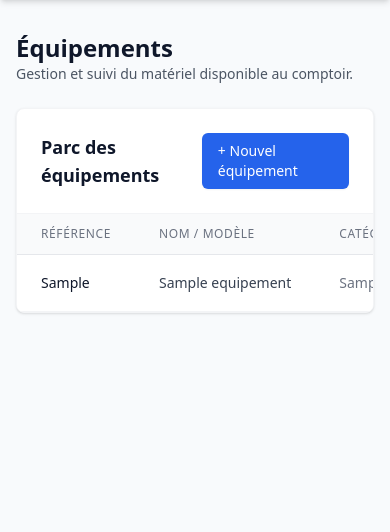
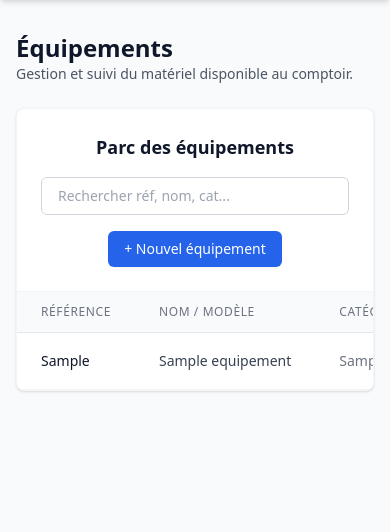
Before and after one commit to tsalajunior/rent-tech-application, a Django app: page /equipements/ in a window 390 px wide. Shown: the part 64-596 px from the top of the page. Run offline with Django 5.2, Linux system fonts and the light colour scheme; a user stored in the database is signed in; tables that the repository leaves empty hold one stand-in row (values such as "Sample post"); some libraries are stand-ins or nearby versions.

Commit message:
pagination & recherche dynamique

```diff
--- /dev/null
+++ b/core/templates/core/molecules/pagination.html
@@ -0,0 +1,53 @@
+{% if equipements.has_other_pages %}
+<div class="flex items-center justify-between border-t border-gray-200 bg-white px-6 py-3 rounded-b-lg">
+    <!-- Version mobile -->
+    <div class="flex flex-1 justify-between sm:hidden">
+        {% if equipements.has_previous %}
+        <a href="?page={{ equipements.previous_page_number }}{% if query %}&q={{ query }}{% endif %}"
+            class="relative inline-flex items-center rounded-md border border-gray-300 bg-white px-4 py-2 text-sm font-medium text-gray-700 hover:bg-gray-50">Précédent</a>
+        {% endif %}
+        {% if equipements.has_next %}
+        <a href="?page={{ equipements.next_page_number }}{% if query %}&q={{ query }}{% endif %}"
+            class="relative ml-3 inline-flex items-center rounded-md border border-gray-300 bg-white px-4 py-2 text-sm font-medium text-gray-700 hover:bg-gray-50">Suivant</a>
+        {% endif %}
+    </div>
+
+    <!-- Version Desktop -->
+    <div class="hidden sm:flex sm:flex-1 sm:items-center sm:justify-between">
+        <div>
+            <p class="text-sm text-gray-700">
+                Affichage de <span class="font-semibold text-renttech-dark">{{ equipements.start_index }}</span> à <span
+                    class="font-semibold text-renttech-dark">{{ equipements.end_index }}</span> sur <span
+                    class="font-semibold text-renttech-dark">{{ equipements.paginator.count }}</span> résultats
+            </p>
+        </div>
+        <div>
+            <nav class="isolate inline-flex -space-x-px rounded-md shadow-sm" aria-label="Pagination">
+                <!-- Bouton Précédent -->
+                {% if equipements.has_previous %}
+                <a href="?page={{ equipements.previous_page_number }}{% if query %}&q={{ query }}{% endif %}"
+                    class="relative inline-flex items-center rounded-l-md px-3 py-2 text-gray-400 ring-1 ring-inset ring-gray-300 hover:bg-gray-50 focus:z-20">
+                    <span class="sr-only">Précédent</span>
+                    &larr; Précédent
+                </a>
+                {% endif %}
+
+                <!-- Indicateur de page courante -->
+                <span
+                    class="relative inline-flex items-center px-4 py-2 text-sm font-semibold text-renttech-dark ring-1 ring-inset ring-gray-300 bg-gray-50">
+                    Page {{ equipements.number }} / {{ equipements.paginator.num_pages }}
+                </span>
+
+                <!-- Bouton Suivant -->
+                {% if equipements.has_next %}
+                <a href="?page={{ equipements.next_page_number }}{% if query %}&q={{ query }}{% endif %}"
+                    class="relative inline-flex items-center rounded-r-md px-3 py-2 text-gray-400 ring-1 ring-inset ring-gray-300 hover:bg-gray-50 focus:z-20">
+                    <span class="sr-only">Suivant</span>
+                    Suivant &rarr;
+                </a>
+                {% endif %}
+            </nav>
+        </div>
+    </div>
+</div>
+{% endif %}
--- a/core/templates/core/organisms/equipment_table.html
+++ b/core/templates/core/organisms/equipment_table.html
@@ -1,13 +1,27 @@
 <div class="bg-white shadow rounded-lg overflow-hidden border border-gray-100">
-    <div class="p-6 border-b border-gray-100 flex justify-between items-center">
+    <!-- En-tête avec barre de recherche dynamique et bouton d'ajout -->
+    <div class="p-6 border-b border-gray-100 flex flex-col md:flex-row justify-between items-center gap-4">
         <h2 class="text-lg font-bold text-renttech-dark">Parc des équipements</h2>
-        <!-- Bouton d'ajout d'un nouvel équipement -->
+
+        <!-- Formulaire de recherche dynamique -->
+        <form method="GET" action="" id="searchForm" class="flex items-center gap-2 w-full md:w-auto">
+            <input type="text" name="q" id="searchInput" value="{{ query }}" placeholder="Rechercher réf, nom, cat..."
+                class="px-4 py-2 border border-gray-300 rounded-md text-sm focus:ring-2 focus:ring-renttech-primary focus:outline-none w-full md:w-72"
+                autocomplete="off">
+            {% if query %}
+            <a href="{% url 'core:liste_equipements' %}"
+                class="text-gray-500 hover:text-gray-700 text-xs underline whitespace-nowrap">Réinitialiser</a>
+            {% endif %}
+        </form>
+
+        <!-- Bouton Nouvel équipement -->
         <a href="#"
-            class="bg-renttech-primary hover:opacity-90 text-white px-4 py-2 rounded-md text-sm font-medium transition shadow-sm">
+            class="bg-renttech-primary hover:opacity-90 text-white px-4 py-2 rounded-md text-sm font-medium transition shadow-sm whitespace-nowrap">
             + Nouvel équipement
         </a>
     </div>
 
+    <!-- Tableau -->
     <div class="overflow-x-auto">
         <table class="min-w-full divide-y divide-gray-200">
             <thead class="bg-gray-50">
@@ -18,7 +32,9 @@
                     <th scope="col"
                         class="px-6 py-3 text-left text-xs font-medium text-gray-500 uppercase tracking-wider">Nom /
                         Modèle</th>
-                    <th scope="col" class="px-6 py-3 text-left text-xs font-medium text-gray-500 uppercase tracking-wider">Catégorie</th>
+                    <th scope="col"
+                        class="px-6 py-3 text-left text-xs font-medium text-gray-500 uppercase tracking-wider">Catégorie
+                    </th>
                     <th scope="col"
                         class="px-6 py-3 text-left text-xs font-medium text-gray-500 uppercase tracking-wider">Agence
                     </th>
@@ -37,12 +53,31 @@
                 {% endfor %}
                 {% else %}
                 <tr>
-                    <td colspan="5" class="px-6 py-10 text-center text-sm text-gray-500">
-                        Aucun équipement trouvé pour votre agence.
+                    <td colspan="6" class="px-6 py-12 text-center text-sm text-gray-500">
+                        Aucun équipement trouvé {% if query %} pour la recherche "<span class="font-semibold">{{ query
+                            }}</span>"{% endif %}.
                     </td>
                 </tr>
                 {% endif %}
             </tbody>
         </table>
     </div>
+
+    <!-- Pagination -->
+    {% include 'core/molecules/pagination.html' %}
 </div>
+
+<!-- Script de recherche dynamique en temps réel -->
+<script>
+    const searchInput = document.getElementById('searchInput');
+    const searchForm = document.getElementById('searchForm');
+    let typingTimer;
+    const doneTypingInterval = 400; // Délai de 400ms après la dernière frappe pour éviter de spammer le serveur
+
+    searchInput.addEventListener('input', function () {
+        clearTimeout(typingTimer);
+        typingTimer = setTimeout(function () {
+            searchForm.submit();
+        }, doneTypingInterval);
+    });
+</script>
--- a/core/views.py
+++ b/core/views.py
@@ -2,6 +2,8 @@ from django.shortcuts import render
 from django.contrib.auth.decorators import login_required
 from .models import Equipement, Client, Location
 from django.views.decorators.cache import never_cache
+from django.core.paginator import Paginator
+from django.db.models import Q
 
 
 @login_required
@@ -62,6 +64,9 @@ def liste_equipements(request):
     Catalogue des équipements filtré par agence pour les employés.
     """
     user = request.user
+    query = request.GET.get("q", "")
+
+    # 1. Filtrage initial selon le cloisonnement agence / superuser
     if user.is_superuser:
         equipements = Equipement.objects.all()
     else:
@@ -71,9 +76,27 @@ def liste_equipements(request):
         except AttributeError:
             equipements = Equipement.objects.none()
 
-    return render(
-        request, "core/pages/liste_equipements.html", {"equipements": equipements}
-    )
+    # 2. Filtrage dynamique par la barre de recherche (Référence, Nom ou Catégorie)
+    if query:
+        equipements = equipements.filter(
+            Q(reference__icontains=query)
+            | Q(nom__icontains=query)
+            | Q(categorie__nom__icontains=query)
+        )
+
+    # Tri par ordre décroissant (les plus récents en premier)
+    equipements = equipements.order_by("-id")
+
+    # 3. Pagination : 10 éléments par page
+    paginator = Paginator(equipements, 10)
+    page_number = request.GET.get("page")
+    page_obj = paginator.get_page(page_number)
+
+    context = {
+        "equipements": page_obj,  # On transmet l'objet de pagination au template
+        "query": query,
+    }
+    return render(request, "core/pages/liste_equipements.html", context)
 
 
 @login_required
--- a/text.txt
+++ b/text.txt
@@ -32,6 +32,7 @@ docker exec -it renttech_web_container python manage.py makemigrations
 # 2. Appliquer la migration dans la base de données
 docker exec -it renttech_web_container python manage.py migrate
 
+
+* pagination eqmt 10 par page et barre de recherche ✅
 * qte pour un eqmt
 * mod & supp eqmt pour admin
-* pagination eqmt 10 par page
```
